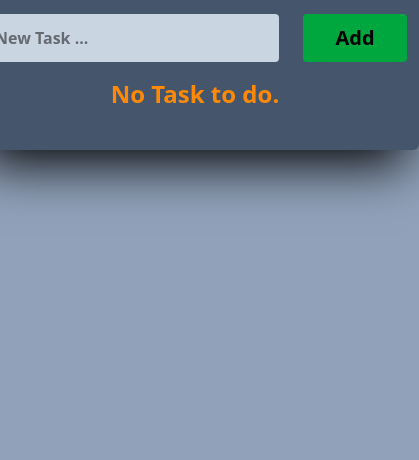
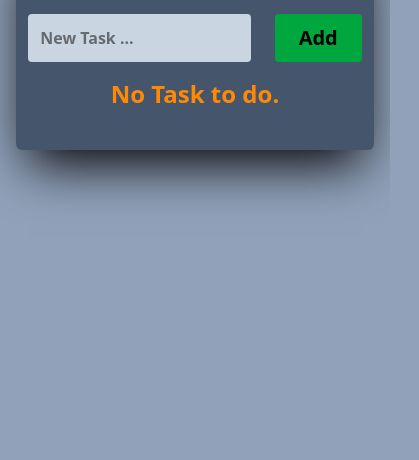
Before and after one commit to shaileshyadv1993/TODO-APP, a website: page index.html in a window 390 px wide. Shown: the part 384-844 px from the top of the page, 419 px wide, since content can reach past the window. Drawn offline with Linux system fonts and the light colour scheme.

Commit message:
break point

```diff
--- a/index.html
+++ b/index.html
@@ -15,7 +15,7 @@
   </head>
   <body class="bg-slate-400 flex flex-col justify-center items-center h-screen">
     <div
-      class="bg-slate-600 rounded-md shadow-2xl/100 flex flex-col justify-center w-md"
+      class="bg-slate-600 rounded-md shadow-2xl/100 flex flex-col justify-center sm:w-md w-11/12"
     >
       <h1 class="text-center font-bold text-3xl text-white m-5">TODO - App</h1>
 
```
Also changed, not shown: src/output.css.
